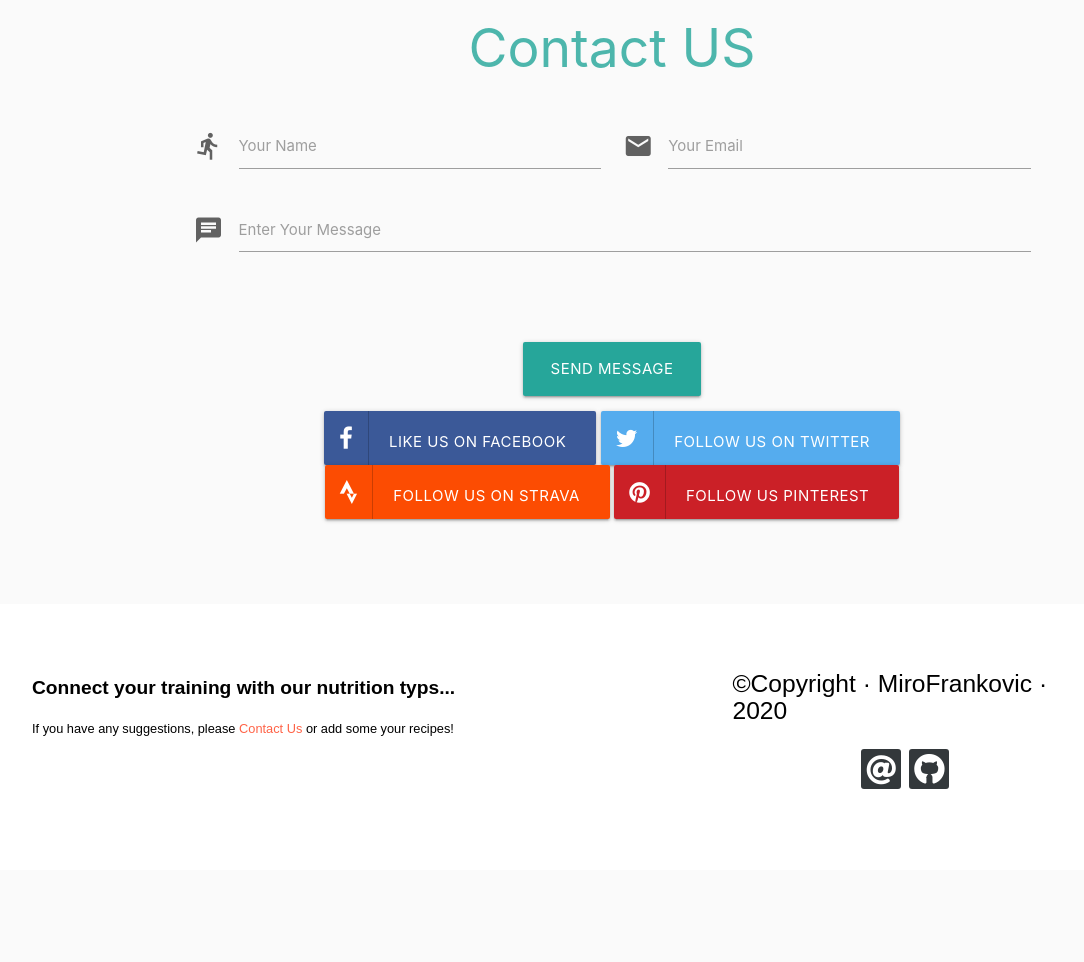
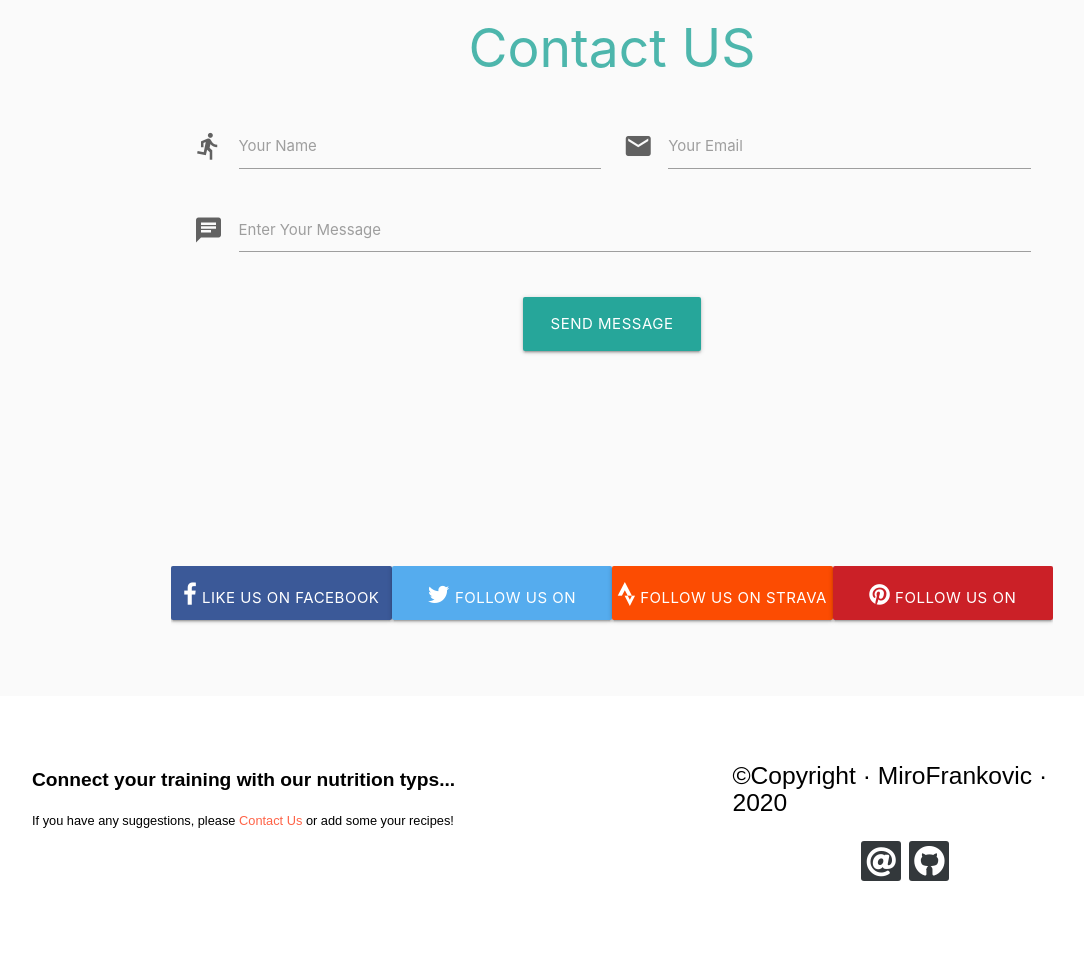
Before and after one commit to mirofrankovic/cookbook-trisport-project-03, a Flask app: page /contact_us in a window 1280 px wide. Shown: the part 111-1073 px from the top of the page, without its empty margins (28-1112 px from the left). Before the commit the page ends 900 px from the top, so only its background shows below. Run offline with Flask 2, Linux system fonts and the light colour scheme; some libraries are stand-ins or nearby versions.

Commit message:
Modify social icons with a grid system

```diff
--- a/static/work-template/css/style.css
+++ b/static/work-template/css/style.css
@@ -277,7 +277,7 @@ a {
 }
 
 
-/* Rating Star Widgets Style */
+/* Rating Star Widgets Style.................................................................. */
 .rating-stars div {
   list-style-type:none;
   padding:0;
@@ -750,7 +750,7 @@ border-radius: 4px;
 
 
 
-/* Rating Star Widgets Style */
+/* Rating Star Widgets Style................................................. */
 .rating-stars ul {
   list-style-type:none;
   padding:0;
@@ -780,7 +780,7 @@ border-radius: 4px;
 }
 
 /* Social Icons */
-
+/*
 
 .btn.social > :first-child,
 .btn-large.social > :first-child,
@@ -849,6 +849,7 @@ border-radius: 4px;
 .dropbox:hover {
   background-color: #309ff0 !important;
 }
+*/
 .facebook {
   background-color: #3b5998;
   color: #fff !important;
@@ -859,6 +860,7 @@ border-radius: 4px;
 .facebook:hover {
   background-color: #4c70ba !important;
 }
+/*
 .flickr {
   background-color: #ff0084;
   color: #fff !important;
@@ -879,6 +881,8 @@ border-radius: 4px;
 .foursquare:hover {
   background-color: #fb799c !important;
 }
+
+*/
 .github {
   background-color: #444444;
   color: #fff !important;
@@ -889,6 +893,7 @@ border-radius: 4px;
 .github:hover {
   background-color: #5e5e5e !important;
 }
+/*
 .google {
   background-color: #dd4b39;
   color: #fff !important;
@@ -919,6 +924,7 @@ border-radius: 4px;
 .linkedin:hover {
   background-color: #009de9 !important;
 }
+*/
 .strava {
   background-color: #fc4c02;
   color: #fff !important;
@@ -929,6 +935,7 @@ border-radius: 4px;
 .strava:hover {
   background-color: #FD7035 !important ;
 }
+/*
 .microsoft {
   background-color: #2672ec;
   color: #fff !important;
@@ -969,6 +976,7 @@ border-radius: 4px;
 .openid:hover {
   background-color: #f9ab4f !important;
 }
+*/
 .pinterest {
   background-color: #cb2027;
   color: #fff !important;
@@ -979,6 +987,7 @@ border-radius: 4px;
 .pinterest:hover {
   background-color: #e03e44 !important;
 }
+/*
 .reddit {
   background-color: #eff7ff;
   color: #000 !important;
@@ -1009,6 +1018,7 @@ border-radius: 4px;
 .tumblr:hover {
   background-color: #3c6085 !important;
 }
+*/
 .twitter {
   background-color: #55acee;
   color: #fff !important;
@@ -1019,6 +1029,7 @@ border-radius: 4px;
 .twitter:hover {
   background-color: #83c3f3 !important;
 }
+/*
 .vimeo {
   background-color: #1ab7ea;
   color: #fff !important;
@@ -1055,9 +1066,34 @@ border-radius: 4px;
 .icon-block .material-icons {
 	font-size: inherit;
 }
+*/
+/*.......Media Icons....................*/
+
+#media {
+    position:relative;
+    top:100px;
+    top:25vh;
+    font-size:1rem;
+    text-align:center;
+    height:250px;
+    overflow:hidden;
+}
+
+
+
+#media a {
+    display: inline-block;
+	text-decoration: none;
+	padding: 1px;
+}
+
+
+/*.......Icons Responsive..............*/
+
+
 
 pre{
-      padding: 16px 20px 0px;
+    padding: 16px 20px 0px;
     background: #eee;
     border: 1px solid #ddd;
     border-radius: 4px;
@@ -1068,8 +1104,22 @@ pre{
   text-align: center;
 }
 
-
-
 .flashes h4 {
     line-height: 2;
 }
+
+
+/*   Media Query Contact US */
+/*
+.container-contactUs {
+    width:300px!important;
+    height:300px!important;
+    }
+
+
+@media only screen and (max-width : 600px) {
+  .container-contactUs {
+    width:300px!important;
+  }
+}
+*/
--- a/templates/base.html
+++ b/templates/base.html
@@ -164,7 +164,6 @@
            });
 	</script>
 	{% block script %} {% endblock %}
-	<!-- Custom JS recipe form JS-->
 </body>
 
 </html>
--- a/templates/contactus.html
+++ b/templates/contactus.html
@@ -2,9 +2,10 @@
 
 {% block content %}
 
+<div class="container-contactUs">
             <div class="col m10 offset-m1 s12">
                 <h2 class="header center teal-text text-lighten-2">Contact US</h2>
-
+            </div>
 
     <div class="row">
         <form class="col s12">
@@ -27,7 +28,7 @@
                         <label for="icon_chat">Enter Your Message</label>
                     </div>
                 </div>
-      <br></br>
+
                 <div class="row">
                         <div class="col m12">
                         <p class="center-align"><button class="btn btn-large waves-effect waves-light" type="button" name="action">Send Message</button></p>
@@ -36,23 +37,30 @@
 
         </form>
     </div>
+            <div id="media">
+                <div class="center-align media-icons">
                 <div class="row">
-      <div class=" center-align col s12">
-        <a class="waves-effect waves-light btn-large social facebook" href="https://www.facebook.com/">
+                  <div class="mini-icons">
+                    <a class="col s12 m3 waves-effect waves-light btn-large social facebook" href="https://www.facebook.com/">
                     <i class="fa fa-facebook"></i> Like Us on facebook</a>
-        <a class="waves-effect waves-light btn-large social twitter" href="https://www.twitter.com/">
+                  </div>
+                  <div class="mini-icons">
+                    <a class="col s12 m3 waves-effect waves-light btn-large social twitter" href="https://www.twitter.com/">
                     <i class="fa fa-twitter"></i> Follow Us on twitter</a>
-        <a class="waves-effect waves-light btn-large social strava" href="https://www.strava.com/">
+                  </div>
+                  <div class="mini-icons">
+                    <a class="col s12 m3 waves-effect waves-light btn-large social strava" href="https://www.strava.com/">
                     <i class="fab fa-strava"></i> Follow Us on strava</a>
-        <a class="waves-effect waves-light btn-large social pinterest" href="https://www.pinterest.com/">
-        <i class="fa fa-pinterest"></i> Follow Us pinterest</a>
+                  </div>
+                  <div class="mini-icons">
+                    <a class="col s12 m3 waves-effect waves-light btn-large social pinterest" href="https://www.pinterest.com/">
+                    <i class="fa fa-pinterest"></i> Follow Us on pinterest</a>
+                  </div>
+                </div>
                 </div>
             </div>
 
-
-
-</div>
-</div>
+</div>     <!--main container-->
 
 
 
```
Lines whose indentation alone changed are shown as unchanged.
